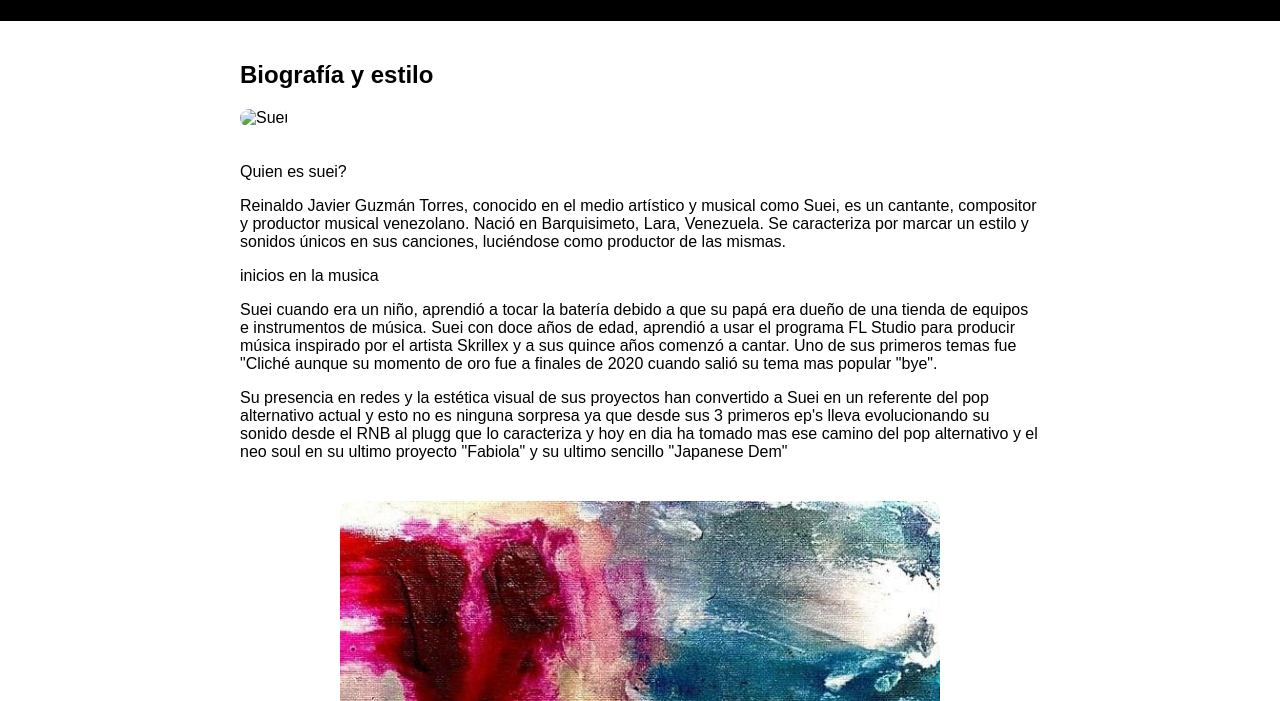
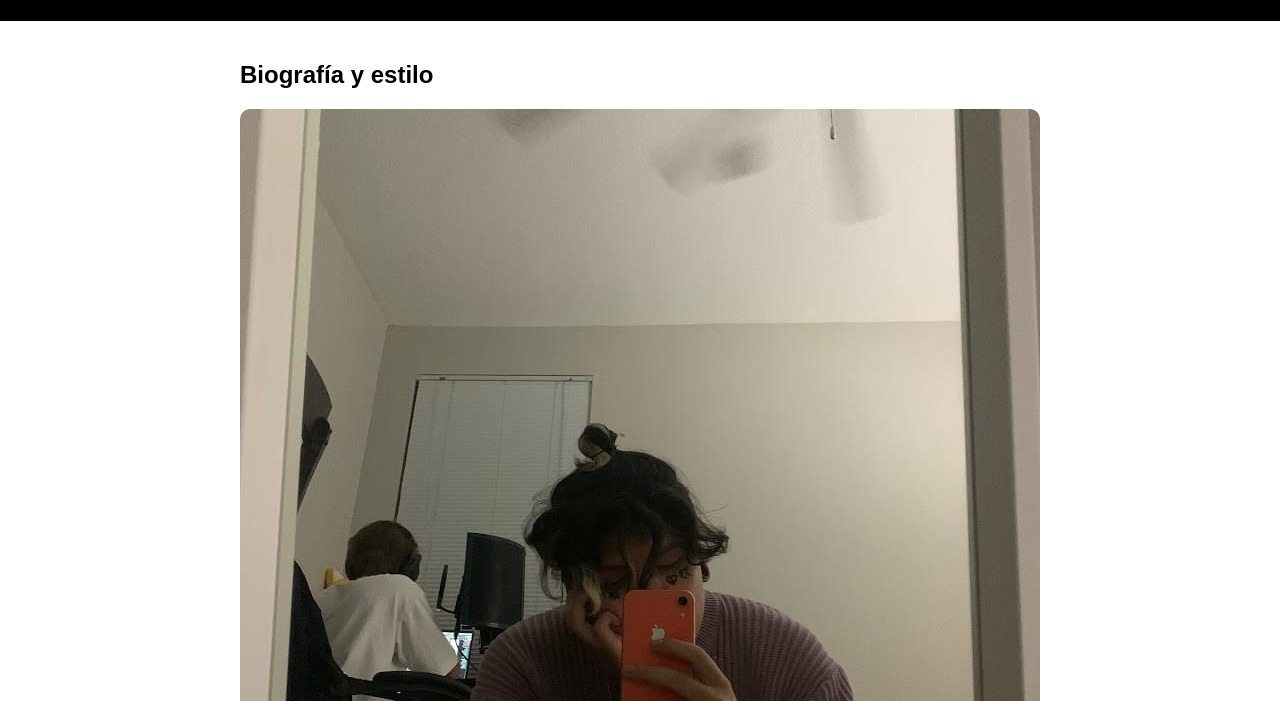
Before and after one commit to ianlopezz/melomaniac-blog, a plain HTML site: page suei.html in a window 1280 px wide. Shown: the part 99-800 px from the top of the page. Drawn offline with Linux system fonts and the light colour scheme.

Commit message:
Update suei.html

```diff
--- a/suei.html
+++ b/suei.html
@@ -4,8 +4,8 @@
   <meta charset="UTF-8">
   <meta name="viewport" content="width=device-width, initial-scale=1.0">
   <title>Suei</title>
-    <link rel="icon" type="image/png" sizes="32x32" href="RESOURCES/osaka.jpg">
-<link rel="icon" type="image/png" sizes="16x16" href="RESOURCES/osaka.jpg">
+    <link rel="icon" type="image/png" sizes="32x32" href="osaka.jpg">
+<link rel="icon" type="image/png" sizes="16x16" href="osaka.jpg">
   <link rel="stylesheet" href="estilo.css">
 </head>
 <body>
@@ -22,7 +22,7 @@
 <main class="articulo-contenedor">
   <article class="articulo">
     <h2>Biografía y estilo</h2>
-    <img src="RESOURCES/susu.jpg" alt="Suei">
+    <img src="susu.jpg" alt="Suei">
     <p>Quien es suei?</p>
       Reinaldo Javier Guzmán Torres, conocido en el medio artístico y musical como Suei, es un cantante,
        compositor y productor musical venezolano. Nació en Barquisimeto, Lara, Venezuela.
```
